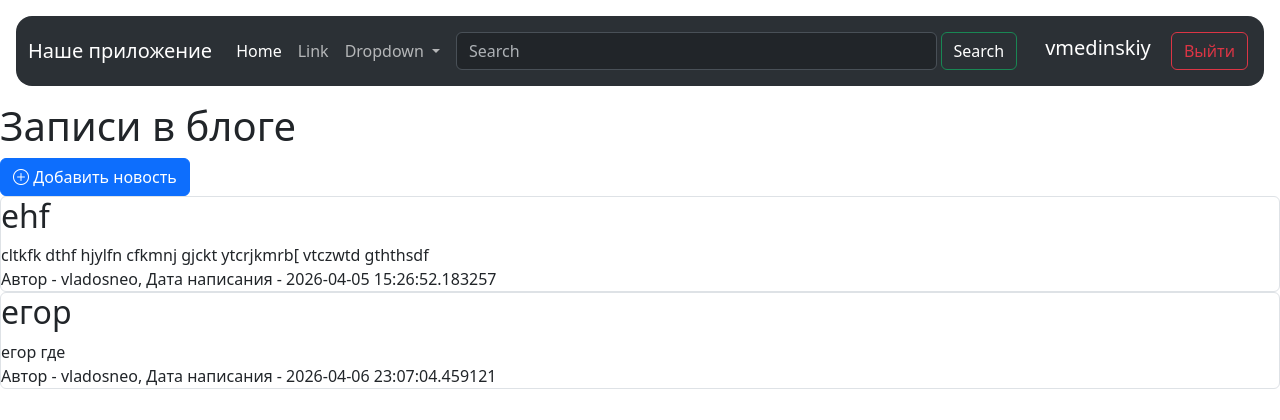
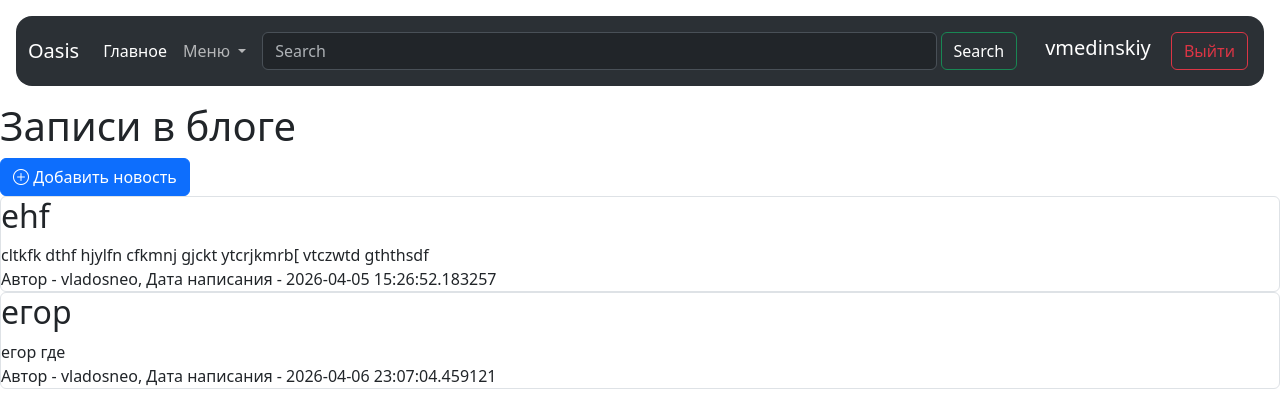
Before and after one commit to Ek2011/web_app, a Flask app: page / in a window 1280 px wide. Shown: the top 420 px of the page. Run offline with Flask 3, Linux system fonts and the light colour scheme; a user stored in the database is signed in; data comes from the database, SQL or seed files in the repository.

Commit message:
немного логики (!!!это влад делал с ноута егора!!!)

```diff
--- a/templates/base.html
+++ b/templates/base.html
@@ -15,27 +15,23 @@
     <div class="container-fluid p-3" data-bs-theme="dark">
         <nav class="navbar navbar-expand-lg bg-body-tertiary rounded-4">
             <div class="container-fluid">
-              <a class="navbar-brand" href="#">Наше приложение</a>
+              <a class="navbar-brand" href="#">Oasis</a>
               <button class="navbar-toggler" type="button" data-bs-toggle="collapse" data-bs-target="#navbarSupportedContent" aria-controls="navbarSupportedContent" aria-expanded="false" aria-label="Toggle navigation">
                 <span class="navbar-toggler-icon"></span>
               </button>
+                {% if current_user.is_authenticated %}
               <div class="collapse navbar-collapse" id="navbarSupportedContent">
                 <ul class="navbar-nav me-auto mb-2 mb-lg-0">
                   <li class="nav-item">
-                    <a class="nav-link active" aria-current="page" href="#">Home</a>
-                  </li>
-                  <li class="nav-item">
-                    <a class="nav-link" href="#">Link</a>
+                    <a class="nav-link active" aria-current="page" href="#">Главное</a>
                   </li>
                   <li class="nav-item dropdown">
                     <a class="nav-link dropdown-toggle" href="#" role="button" data-bs-toggle="dropdown" aria-expanded="false">
-                      Dropdown
+                      Меню
                     </a>
                     <ul class="dropdown-menu">
-                      <li><a class="dropdown-item" href="#">Action</a></li>
-                      <li><a class="dropdown-item" href="#">Another action</a></li>
-                      <li><hr class="dropdown-divider"></li>
-                      <li><a class="dropdown-item" href="#">Something else here</a></li>
+                      <li><a class="dropdown-item" href="#">Избранное</a></li>
+                      <li><a class="dropdown-item" href="#">Мои посты</a></li>
                     </ul>
                   </li>
                 </ul>
@@ -43,14 +39,18 @@
                   <input class="form-control me-1" type="search" placeholder="Search" aria-label="Search"/>
                   <button class="btn btn-outline-success text-white" type="submit">Search</button>
                 </form>
-                {% if current_user.is_authenticated %}
                     <ul class="navbar-nav me-auto p-1 ms-3">
                     <li class="nav-item">
                         <a class="navbar-brand" href="/logout">{{ current_user.name }}</a>
                         <a href="/logout" class="btn btn-outline-danger">Выйти</a>
                     </li>
                     </ul>
+              </div>
                 {% else %}
+                <form class="d-flex flex-grow-1 p-2" role="search">
+                  <input class="form-control me-1" type="search" placeholder="Search" aria-label="Search"/>
+                  <button class="btn btn-outline-success text-white" type="submit">Search</button>
+                </form>
                     <div class="btn-group p-1" role="group" aria-label="">
                       <a href="/register" class="btn btn-primary">Регистрация</a>
                       <a href="/login" class="btn btn-success">Вход</a>
@@ -61,7 +61,8 @@
         </nav>
     </div>
     </header>
-    {% block content %}{% endblock %}
+        {% block content %}{% endblock %}
+    </main>
     <script src="https://cdn.jsdelivr.net/npm/bootstrap@5.3.8/dist/js/bootstrap.bundle.min.js"
      integrity="sha384-FKyoEForCGlyvwx9Hj09JcYn3nv7wiPVlz7YYwJrWVcXK/BmnVDxM+D2scQbITxI" crossorigin="anonymous"></script>
 </body>
```
